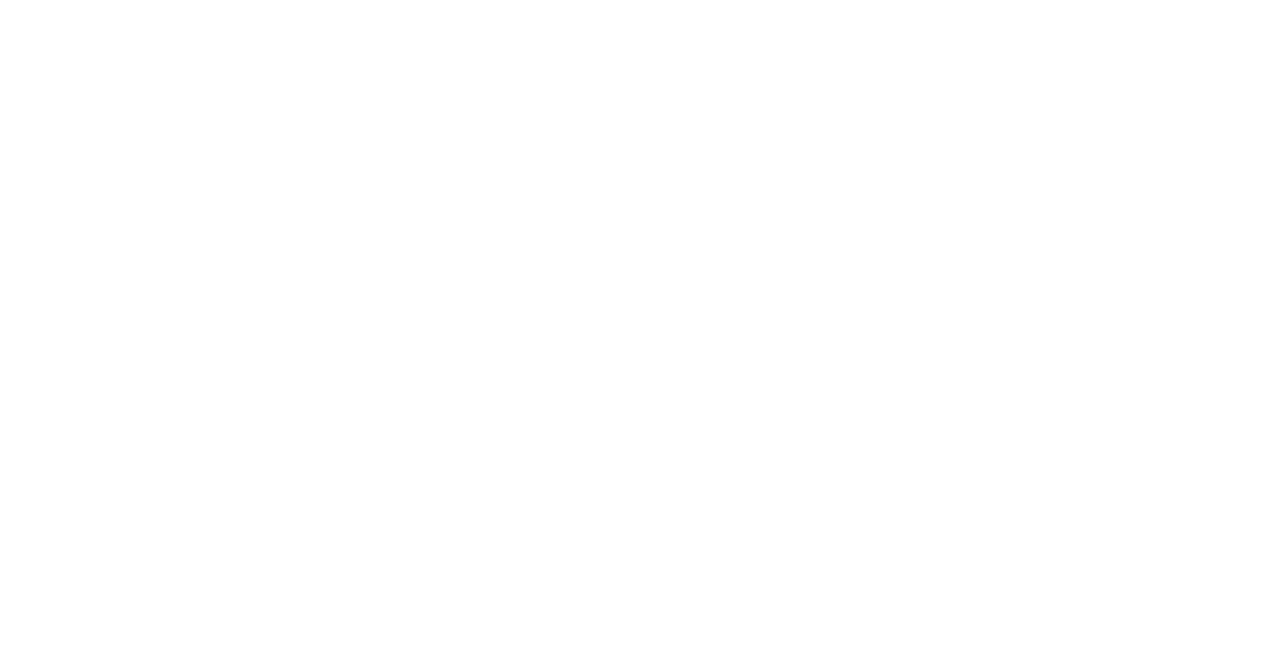
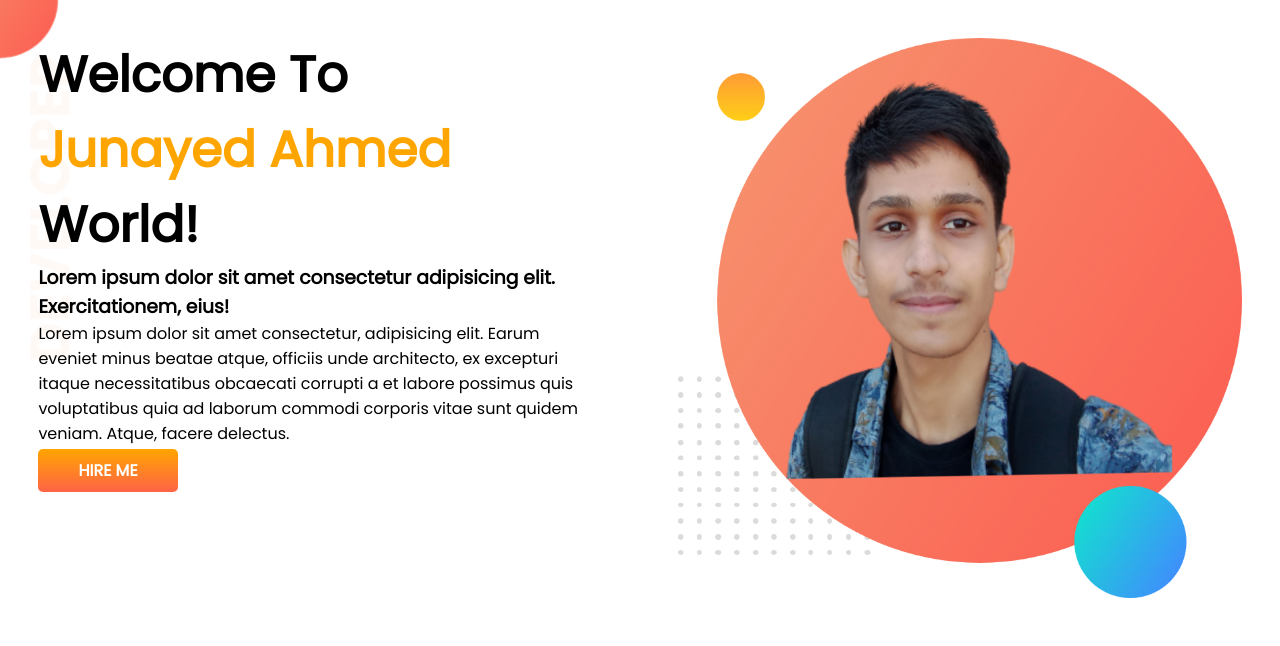
Before and after one commit to JunayedA/portfolio, a plain HTML site: page index.html in a window 1280 px wide. Drawn offline with Linux system fonts and the light colour scheme.

Commit message:
banner added

```diff
--- a/index.html
+++ b/index.html
@@ -5,9 +5,28 @@
     <meta http-equiv="X-UA-Compatible" content="IE=edge">
     <meta name="viewport" content="width=device-width, initial-scale=1.0">
     <title>Junayed Portfolio</title>
-    <link rel="stylesheet" href="style.css">
+    <link rel="preconnect" href="https://fonts.googleapis.com">
+    <link rel="preconnect" href="https://fonts.gstatic.com" crossorigin>
+    <link href="https://fonts.googleapis.com/css2?family=Poppins&display=swap" rel="stylesheet">
+        <link rel="stylesheet" href="style.css">
 </head>
-<body>
-
+<section class="banner">
+    <div class="box-1">
+        <body>
+    <h1>Welcome To</h1>
+    <h1>
+        <span class="jun">
+            Junayed Ahmed
+        </span>
+         World!
+    </h1>
+    <h3>Lorem ipsum dolor sit amet consectetur adipisicing elit. Exercitationem, eius!</h3>
+    <p>Lorem ipsum dolor sit amet consectetur, adipisicing elit. Earum eveniet minus beatae atque, officiis unde architecto, ex excepturi itaque necessitatibus obcaecati corrupti a et labore possimus quis voluptatibus quia ad laborum commodi corporis vitae sunt quidem veniam. Atque, facere delectus.</p>
+    <a class="link" href="https://www.linkedin.com/in/junayed-ahmed-8b33a520b/?trk=public-profile-join-page" target="_blank">HIRE ME</a>
+    </div>
+    <div class="box-1">
+    <img src="myimg/my-bg.jpg" alt="">
+    </div>
+</section>
 </body>
 </html>
--- a/style.css
+++ b/style.css
@@ -0,0 +1,36 @@
+*{
+    padding: 0;
+    margin: 0;
+}
+body{
+    font-family: 'Poppins', sans-serif;
+}
+h1{
+    font-size: 50px;
+}
+.jun{
+    color: orange;
+}
+.banner{
+    display: flex;
+    background-image: url(images/top-banner.png);
+    background-repeat: no-repeat;
+}
+.box-1{
+    width: 50%;
+    padding: 3%;
+}
+.box-1 img{
+    width: 100%;
+}
+.link{
+    text-decoration: none;
+    background-image: linear-gradient(orange ,tomato);
+    color: white;
+    font-weight: 700;
+    padding: 10px 40px;
+    border-radius: 5px;
+}
+.box-1 p{
+    margin-bottom: 2%;
+}
```
Also changed, not shown: images/dream-bg.png (added), images/exp-bg.png (added), images/jhankar.png (added), images/jhankar2.png (added), images/my-bg.png (added), images/my-bg2.png (added), images/top-banner.png (added), myimg/me-removebg-preview.png (added), myimg/my-bg.jpg (added), 1 other file.
